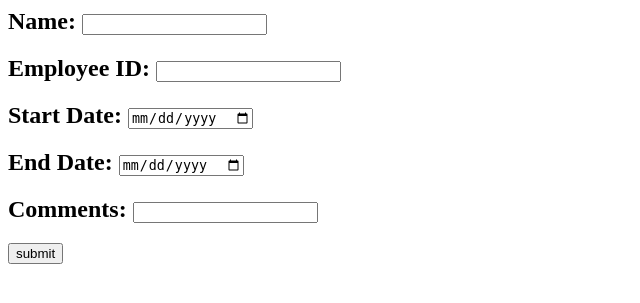
After one commit to JustARaceThing/CIS480-Project, a PHP site: page /view/requestPage.php in a window 1280 px wide. The commit adds this page. Shown: the top 303 px of the page, without its empty margins (0-640 px from the left). Run offline with PHP 8.4, Linux system fonts and the light colour scheme.

Commit message:
some fixes & request page link to index.php

```diff
--- a/controller/RequestTimeOff.php
+++ b/controller/RequestTimeOff.php
@@ -6,7 +6,7 @@ error_reporting(E_ERROR);
 
 $db = new Database();
 
-//takes var from local index.php test file. needs replaced to adapt to wepage.
+//takes var from local requestpage.php test file. needs replaced to adapt to wepage.
 $EmpName = $_POST['name'];
 $EmpID = (int)$_POST['EmpID'];
 $StartDate = $_POST['start'];
@@ -22,7 +22,7 @@ $insert = "INSERT INTO requests VALUES ('0', '$EmpName', '$EmpID', '$StartDate',
 if (mysqli_query($db->getDbConn(), $insert)) {
   echo "Time off Request submitted!";
 } else {
-  echo "Error: " . $insert . "<br>" . mysqli_error($conn);
+  echo "Error: " . $insert . "<br>" . mysqli_error($db->getDbConn());
 }
 
 
--- a/index.php
+++ b/index.php
@@ -7,5 +7,6 @@
         <h1>Navigation Test</h1>
         <h2><a href="./view/conn_status.php">Test Connection</a></h2>
         <h2><a href="./view/login.php">Test Login</a></h2>
+        <h2><a href="./view/requestPage.php">Test Request Page</a></h2>
     </body>
 </main>
--- a/model/database.php
+++ b/model/database.php
@@ -3,9 +3,9 @@
 class Database {
     //connection parameters
     private $host = 'localhost';
-    private $dbname = 'cis480';
-    private $username = 'johhen5111';
-    private $password = 'password';
+    private $dbname = 'hrsdatabase'; //check here for local db changes
+    private $username = 'sqladmin';
+    private $password = 'EQ.7R4pLQLNa8O/i';
 
     //database connection and error message
     private $conn;
--- /dev/null
+++ b/view/requestPage.php
@@ -0,0 +1,11 @@
+
+
+
+<form method='POST' action='../controller/RequestTimeOff.php'>
+            <h2>Name: <input type="text" name="name"></h2>
+            <h2>Employee ID: <input type="text" name="EmpID"></h2>
+            <h2>Start Date: <input type="date" name="start"></h2>
+            <h2>End Date: <input type="date" name="end"></h2>
+            <h2>Comments: <input type="text" name="comments"></h2>
+            <input type="submit" value="submit" name="submit">
+</form>
```
